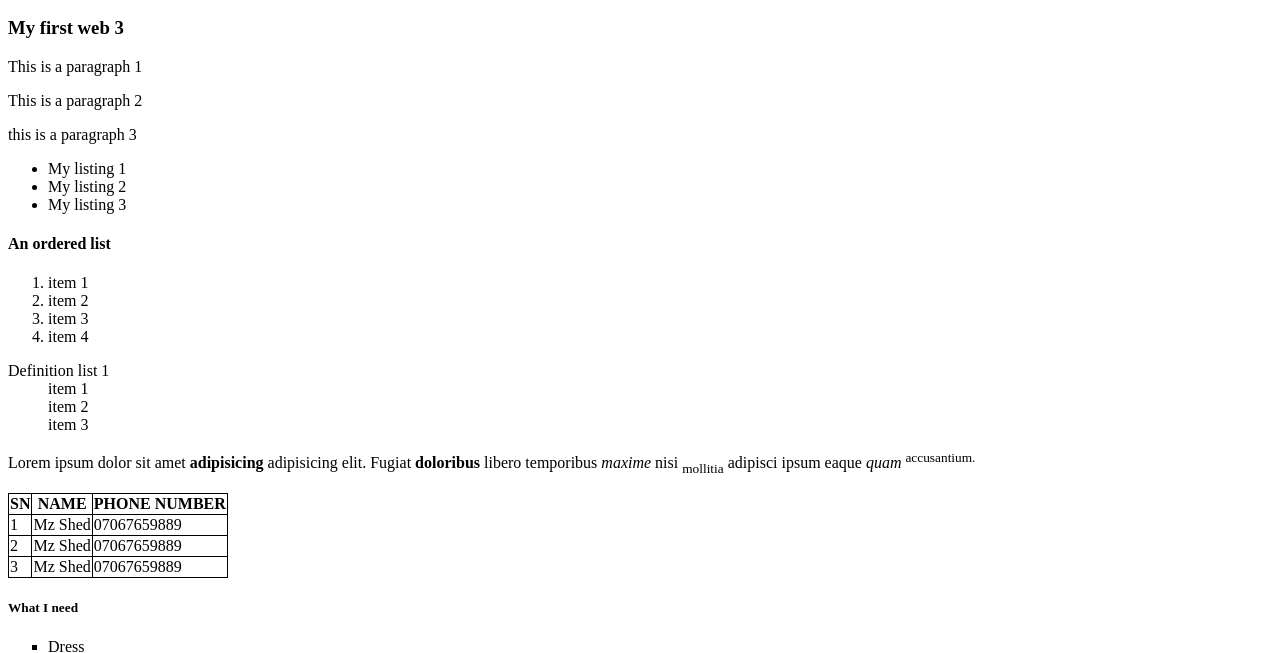
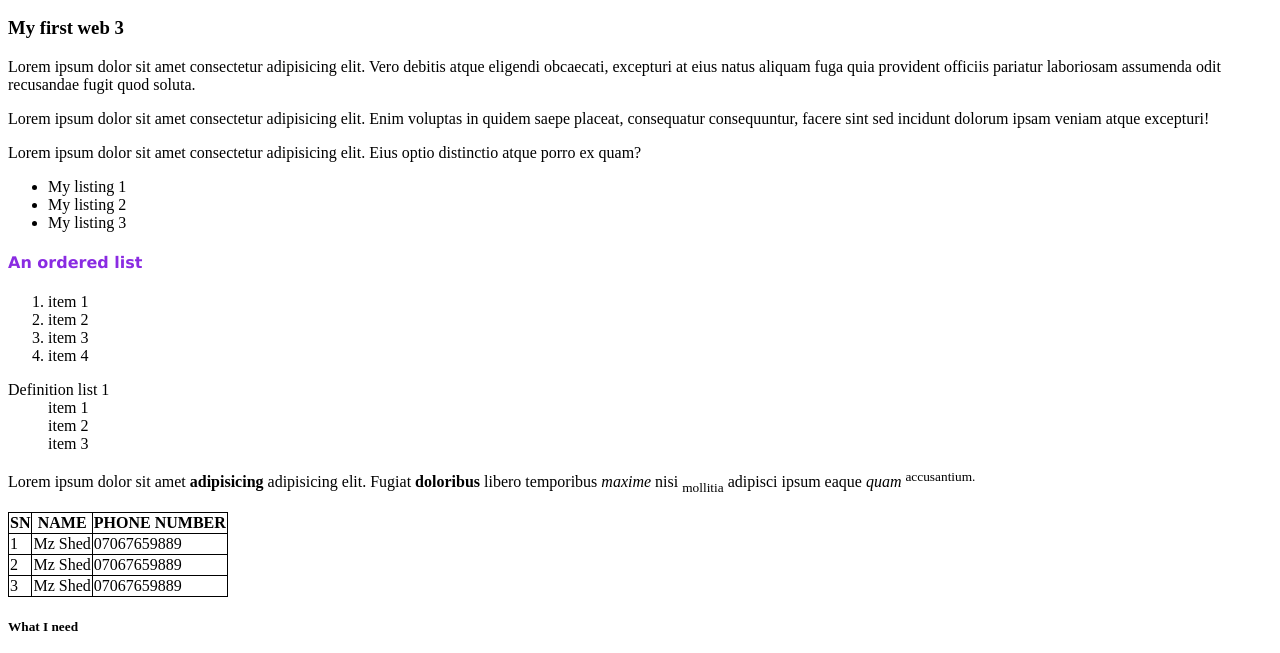
Before and after one commit to cyberspacetechhub/Mz-Shed, a plain HTML site: page index.html in a window 1280 px wide. Shown: the part 110-763 px from the top of the page. Drawn offline with Linux system fonts and the light colour scheme.

Commit message:
this is my commitment

```diff
--- a/index.html
+++ b/index.html
@@ -9,15 +9,21 @@
         <h2 style="background-color: blue; color: black; text-decoration: wavy;"> My first web 2</h2>
         <h3> My first web 3</h3>
     </header>
-    <p> This is a paragraph 1</p>
-    <p> This is a paragraph 2</p>
-    <p> this is a paragraph 3</p>
+    <p> Lorem ipsum dolor sit amet consectetur adipisicing elit.
+        Vero debitis atque eligendi obcaecati, excepturi at eius
+        natus aliquam fuga quia provident officiis pariatur laboriosam
+        assumenda odit recusandae fugit quod soluta.</p>
+    <p> Lorem ipsum dolor sit amet consectetur adipisicing elit.
+        Enim voluptas in quidem saepe placeat, consequatur consequuntur,
+        facere sint sed incidunt dolorum ipsam veniam atque excepturi!</p>
+    <p> Lorem ipsum dolor sit amet consectetur adipisicing elit. Eius optio
+         distinctio atque porro ex quam?</p>
     <ul>
         <li> My listing 1</li>
         <li> My listing 2</li>
         <li> My listing 3</li>
     </ul>
-    <h4> An ordered list</h4>
+    <h4 style="color: blueviolet; font-family: Verdana, Geneva, Tahoma, sans-serif; font-size: medium;"> An ordered list</h4>
     <ol>
         <li> item 1</li>
         <li> item 2</li>
```
